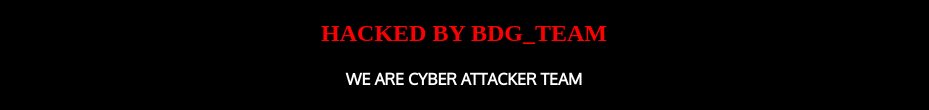
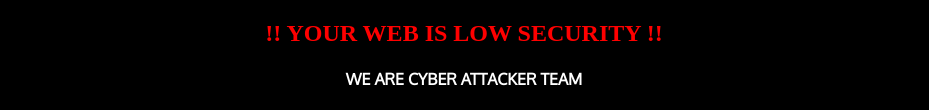
Before and after one commit to IchanZX1/NAKNI, a plain HTML site: page index.html in a window 1280 px wide. Shown: the part 220-330 px from the top of the page, without its empty margins (176-1105 px from the left). Drawn offline with Linux system fonts and the light colour scheme.

Commit message:
Update index.html

```diff
--- a/index.html
+++ b/index.html
@@ -39,7 +39,7 @@
   <table width="100%" height="100%">
     <td align="center">
       <img alt="#FUCKZIONIS" src="https://telegra.ph/file/94e0bb69988f7f8d1ebbf.jpg" width="250px">
-      <h2>HACKED BY BDG_TEAM</h2>
+      <h2>!! YOUR WEB IS LOW SECURITY !!</h2>
       <h4> WE ARE CYBER ATTACKER TEAM <br><br>apabila usul di tolak tanpa di timbang, suara si bungkam kritik di larang tanpa alasan, hanya ada satu kata, LAWAN.<br>Dipaksa Sehat Di Negara Yang Sakit #GWS</ins><br></h4>
       <h2> <a href="https://t.me/BlackDangerousTeam"><-- HACKER FORM INDONESIAN --><br></a></h2>
       <audio controls="controls" src="https://audio.jukehost.co.uk/bzqij4WSOv6d1uVYO9Zntm5uINiqGgGF"></audio>
```
